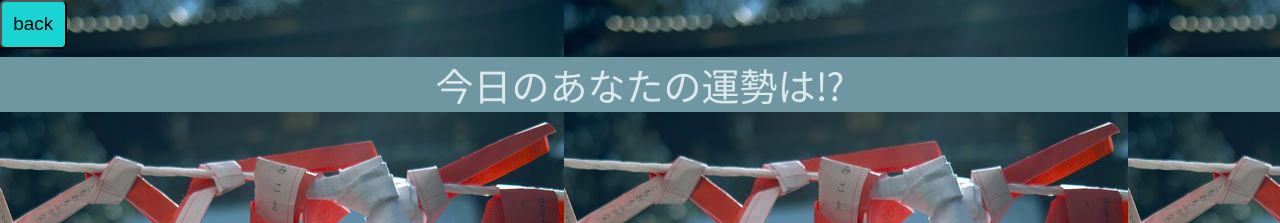
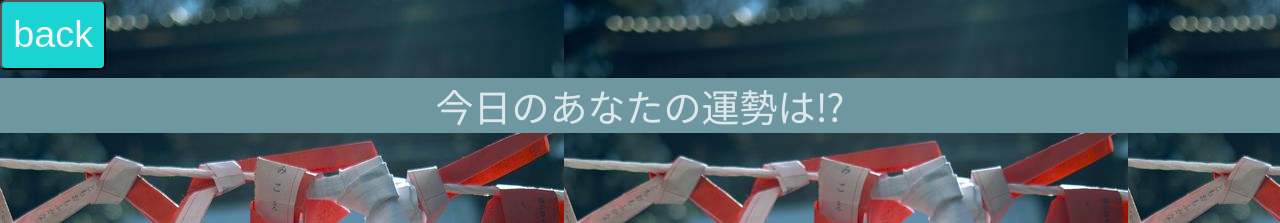
Before and after one commit to nmk1510/mobileapp, a plain HTML site: page 01_omikuji/omikuji.html in a window 1280 px wide. Shown: the top 223 px of the page. Drawn offline with Linux system fonts and the light colour scheme.

Commit message:
Add files via upload

```diff
--- a/01_omikuji/css/omikuji.css
+++ b/01_omikuji/css/omikuji.css
@@ -113,8 +113,8 @@ header {
 #btn99 {
     padding: 0.3cm;
     border-radius: 0.15cm;
-    color: back;
-    font-size: 0.5cm;
+    color: whitesmoke;
+    font-size: 1cm;
     background: rgb(26,212,212);
     cursor: pointer;
 }
```
